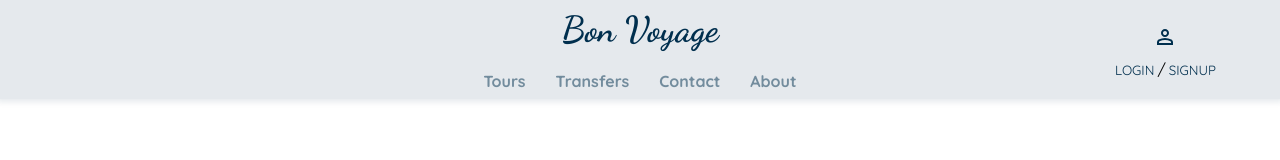
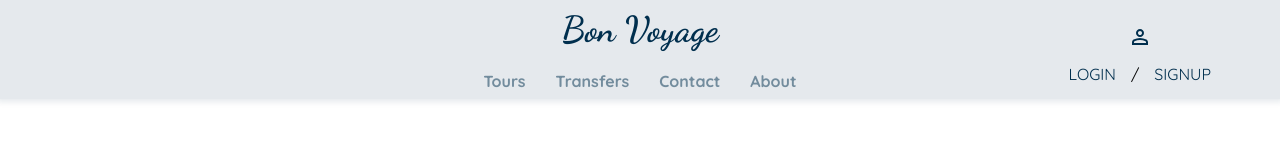
Before and after one commit to nickgabriadze/bonvoyage, a React (Vite) app in the folder front-end/: page / in a window 1280 px wide. Shown: the top 160 px of the page. Built offline with nearby package versions, Linux system fonts and the light colour scheme.

Commit message:
style: fix double 'tab' for login/signup

```diff
--- a/front-end/src/pages/home/components/Header/Header.tsx
+++ b/front-end/src/pages/home/components/Header/Header.tsx
@@ -26,9 +26,9 @@ export default function Header() {
         >
             <img src={hoverOverLogin ? UserFilledSVG : UserSVG} width={24} alt={'User icon'}/>
             <div className={headerStyles['authButtons']}>
-                <Link to={'/auth/login'}><button>LOGIN</button></Link>
+                <Link to={'/auth/login'}>LOGIN</Link>
                 <span>/</span>
-                <Link to={'/auth/signup'}><button>SIGNUP</button></Link>
+                <Link to={'/auth/signup'}>SIGNUP</Link>
             </div>
         </div>
     </header>
--- a/front-end/src/pages/home/components/styles/header.module.css
+++ b/front-end/src/pages/home/components/styles/header.module.css
@@ -83,10 +83,20 @@
 
     .authButtons{
         display: flex;
-        gap: 3px;
+        align-items: center;
+        gap: 10px;
+
     }
+        & a {
+            padding: 5px;
+            color: var(--color-main-deep-sea-navy);
+        }
 
-        & button:hover{
+        & a:focus{
+            outline: 1px solid var(--color-main-deep-sea-navy);
+            border-radius: 4px;
+        }
+        & a:hover{
             font-weight: bold;
         }
 }
```
